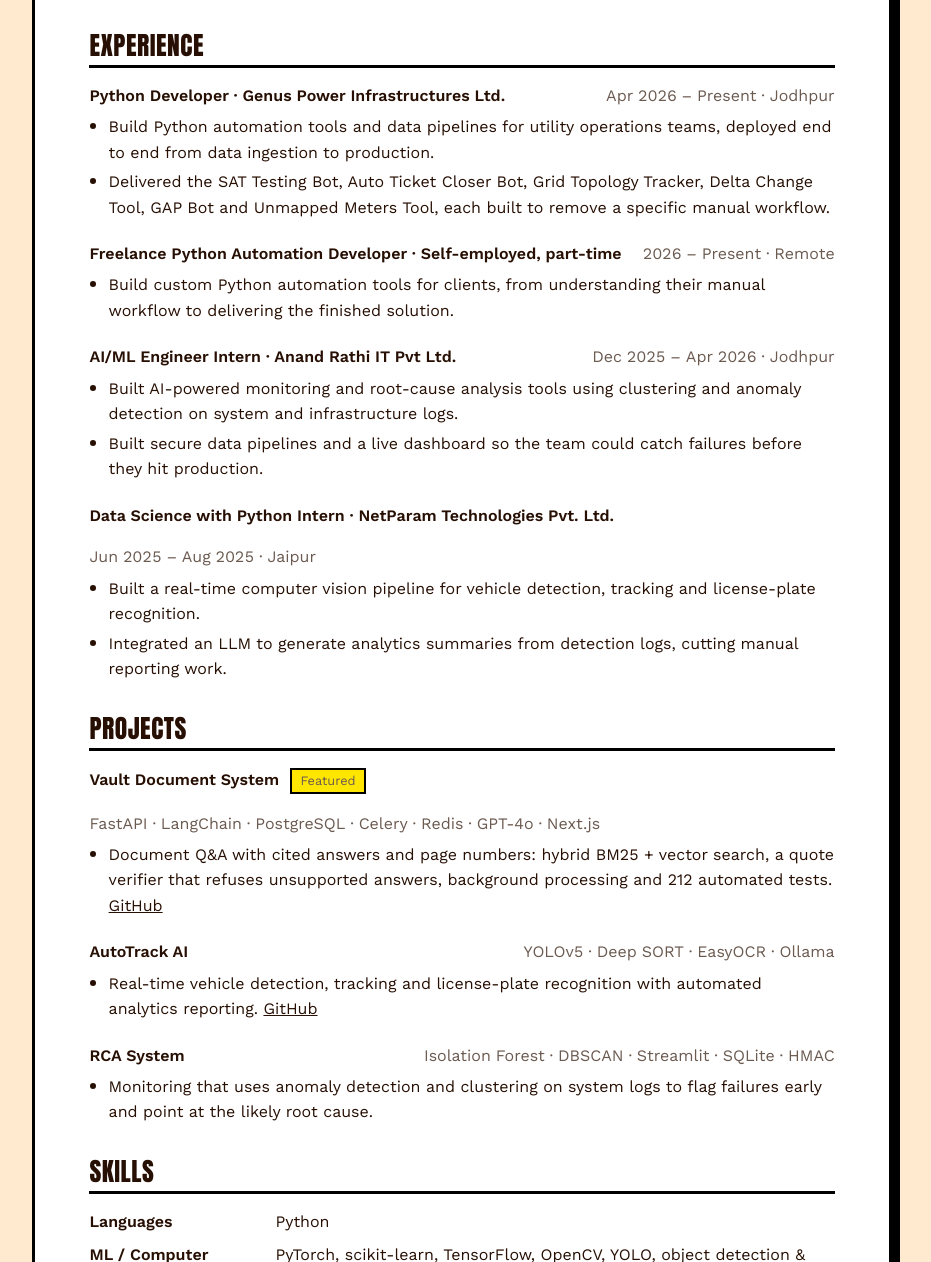
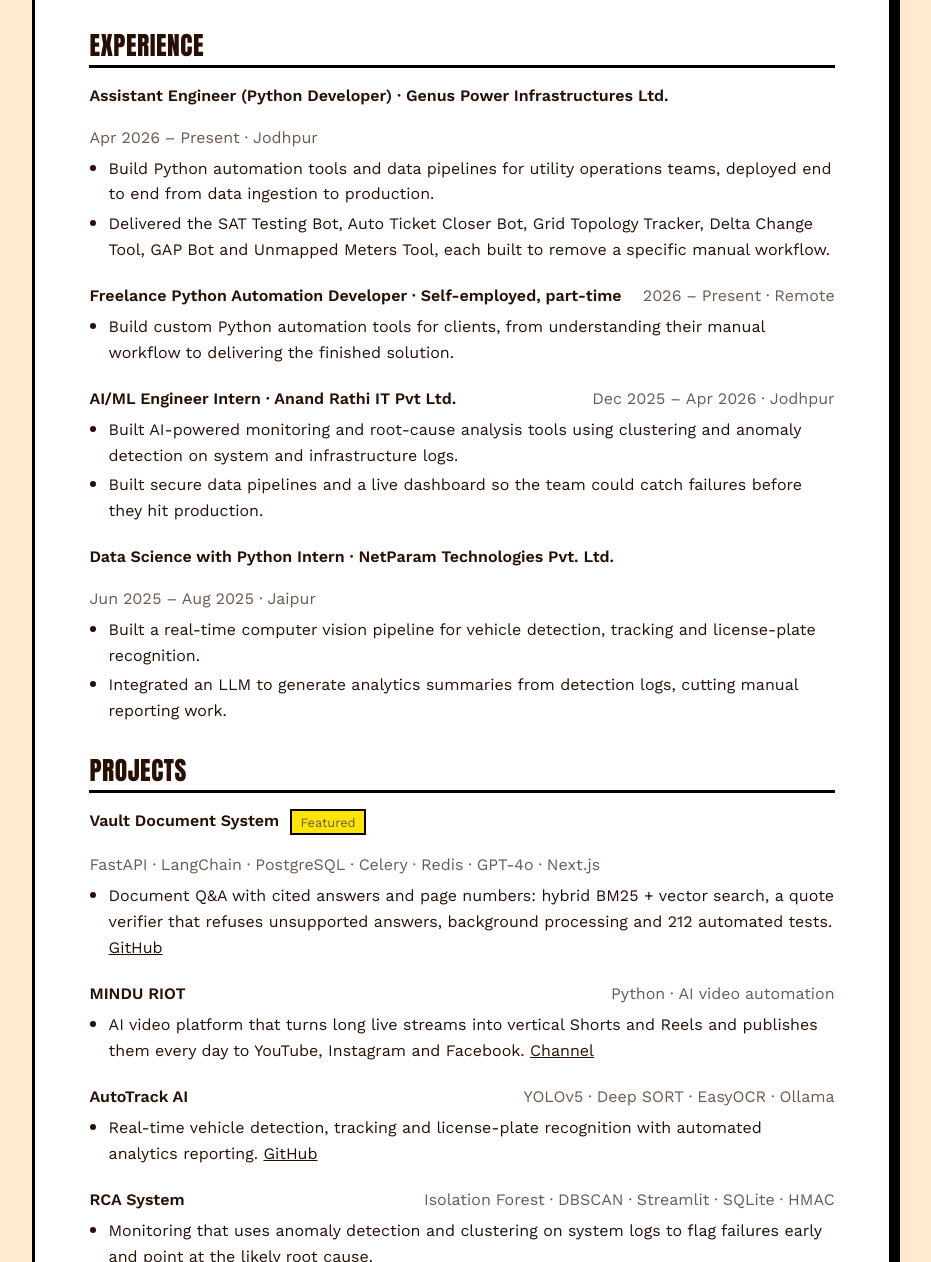
Before and after one commit to rajvyas72002/rajvyas72002.github.io, a plain HTML site: page resume.html in a window 1280 px wide. Shown: the part 500-1762 px from the top of the page, without its empty margins (178-1109 px from the left). Drawn offline with Linux system fonts and the light colour scheme.

Commit message:
Revise job title and add project Restore job title and MINDU RIOT on resumedetails
Updated job title and added new projects to experience section.

```diff
--- a/resume.html
+++ b/resume.html
@@ -60,7 +60,7 @@
 
     <h2>Experience</h2>
     <div class="job">
-      <div class="job-head"><span>Python Developer · Genus Power Infrastructures Ltd.</span><span>Apr 2026 – Present · Jodhpur</span></div>
+      <div class="job-head"><span>Assistant Engineer (Python Developer) · Genus Power Infrastructures Ltd.</span><span>Apr 2026 – Present · Jodhpur</span></div>
       <ul>
         <li>Build Python automation tools and data pipelines for utility operations teams, deployed end to end from data ingestion to production.</li>
         <li>Delivered the SAT Testing Bot, Auto Ticket Closer Bot, Grid Topology Tracker, Delta Change Tool, GAP Bot and Unmapped Meters Tool, each built to remove a specific manual workflow.</li>
@@ -89,6 +89,10 @@
     <div class="job proj">
       <div class="job-head"><span>Vault Document System <span class="chip">Featured</span></span><span>FastAPI · LangChain · PostgreSQL · Celery · Redis · GPT-4o · Next.js</span></div>
       <ul><li>Document Q&amp;A with cited answers and page numbers: hybrid BM25 + vector search, a quote verifier that refuses unsupported answers, background processing and 212 automated tests. <a href="https://github.com/rajvyas72002/vault-document-system" target="_blank" rel="noopener">GitHub</a></li></ul>
+    </div>
+    <div class="job proj">
+      <div class="job-head"><span>MINDU RIOT</span><span>Python · AI video automation</span></div>
+      <ul><li>AI video platform that turns long live streams into vertical Shorts and Reels and publishes them every day to YouTube, Instagram and Facebook. <a href="https://www.youtube.com/@minduriot" target="_blank" rel="noopener">Channel</a></li></ul>
     </div>
     <div class="job proj">
       <div class="job-head"><span>AutoTrack AI</span><span>YOLOv5 · Deep SORT · EasyOCR · Ollama</span></div>
```
